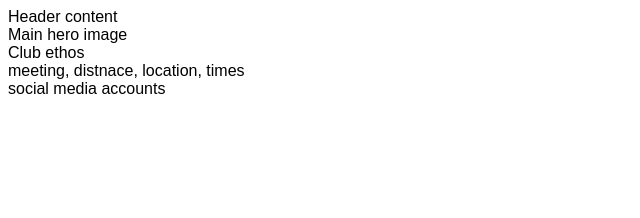
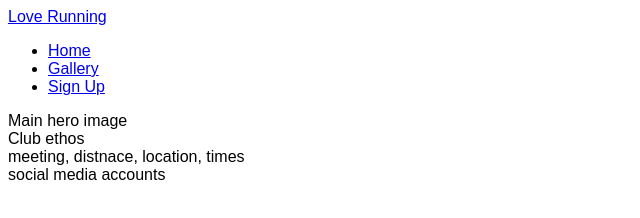
Before and after one commit to passportpowell/love-running, a plain HTML site: page index.html in a window 1280 px wide. Shown: the whole page, without its empty margins (0-640 px from the left). Drawn offline with Linux system fonts and the light colour scheme.

Commit message:
added stuff for the header

```diff
--- a/index.html
+++ b/index.html
@@ -10,7 +10,16 @@
 
 </head>
 <body>
-    <header> Header content</header>
+    <header> <a href ="index.html">Love Running</a> </header>
+    <nav>
+        <ul>
+            <li> <a href="index.html">Home</a> </li>
+            <li> <a href="#">Gallery</a> </li>
+            <li> <a href="#">Sign Up</a> </li>
+        </ul>
+
+
+    </nav>
     <section>Main hero image</section>
     <section>Club ethos</section>
     <section>meeting, distnace, location, times</section>
```
